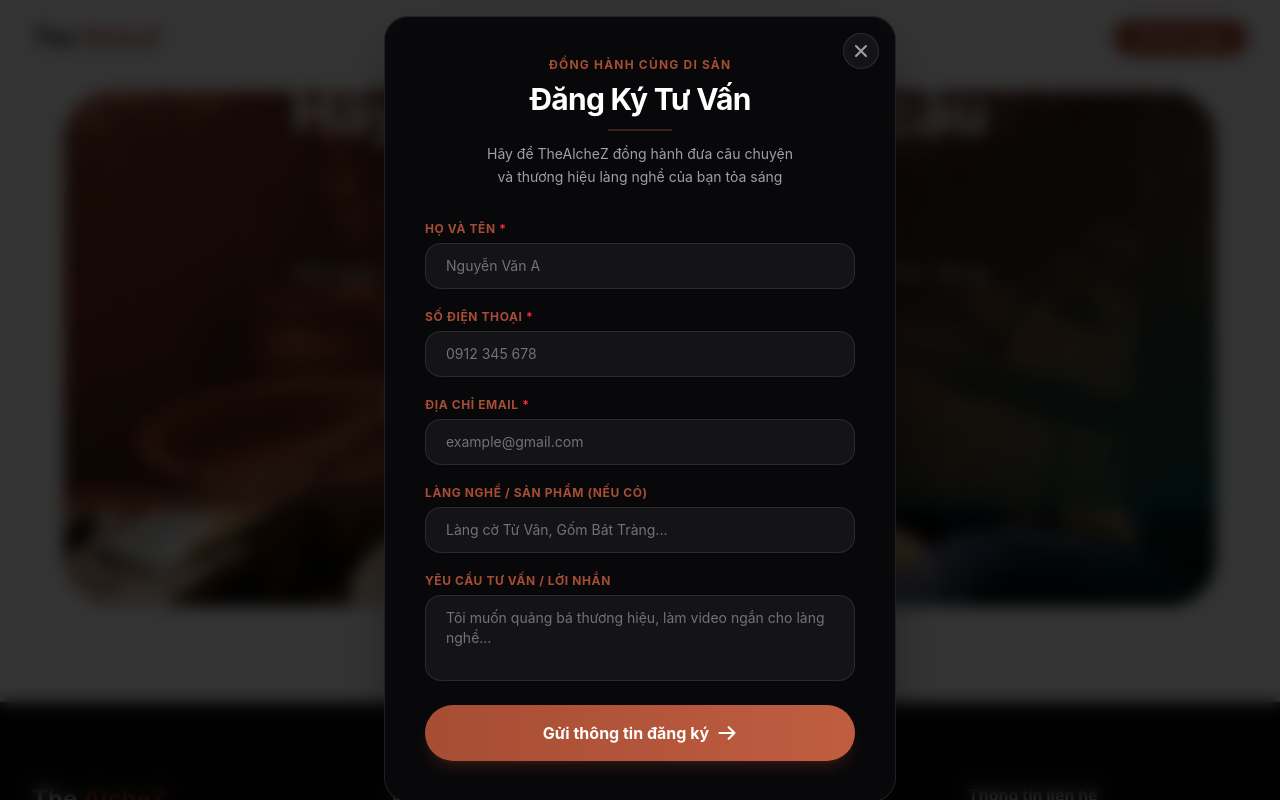
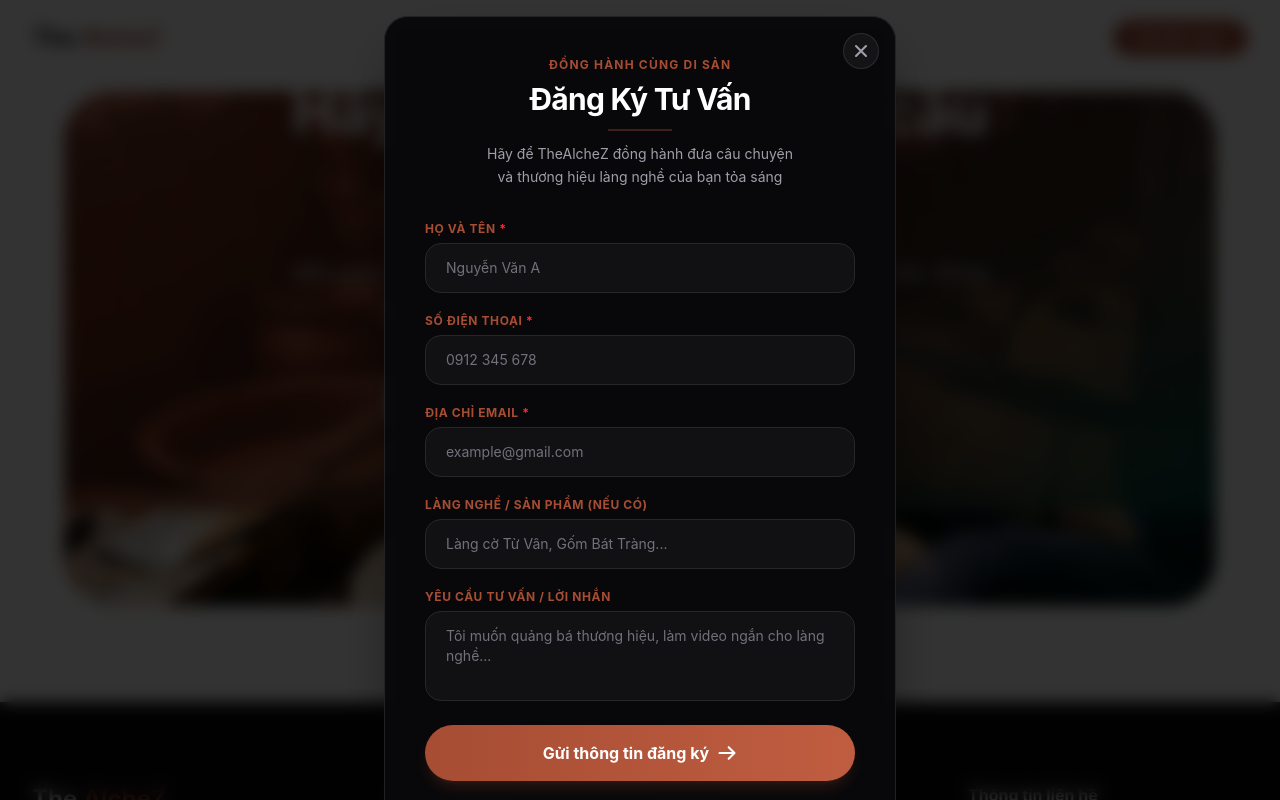
Before and after one commit to lh19022004-a11y/EXE201, a React (Vite) app: page / in a window 1280 px wide. Both pictures are taken after a click on the button "Liên hệ tư vấn ngay". Shown: the part 5005-5805 px from the top of the page. Built offline with nearby package versions, Linux system fonts and the light colour scheme.

Commit message:
design: upgrade dark inputs to premium charcoal and override Chrome autofill ugly light blue styles

```diff
--- a/src/components/RegisterModal.jsx
+++ b/src/components/RegisterModal.jsx
@@ -142,7 +142,7 @@ const RegisterModal = ({ isOpen, onClose }) => {
                   onChange={handleChange}
                   disabled={isLoading}
                   placeholder="Nguyễn Văn A"
-                  className={`w-full bg-white/5 border ${errors.name ? 'border-red-500/80 focus:border-red-500 focus:ring-red-500' : 'border-white/10 focus:border-primary focus:ring-primary/30'} rounded-2xl px-5 py-3 text-white placeholder-zinc-500 focus:outline-none focus:ring-2 transition-all text-sm`}
+                  className={`w-full bg-zinc-900/60 border ${errors.name ? 'border-red-500/80 focus:border-red-500 focus:ring-red-500' : 'border-zinc-800 focus:border-primary focus:ring-primary/20 focus:ring-4'} rounded-2xl px-5 py-3.5 text-white placeholder-zinc-500 focus:outline-none transition-all duration-300 text-sm`}
                 />
                 {errors.name && <span className="text-red-400 text-xs mt-0.5">{errors.name}</span>}
               </div>
@@ -159,7 +159,7 @@ const RegisterModal = ({ isOpen, onClose }) => {
                   onChange={handleChange}
                   disabled={isLoading}
                   placeholder="0912 345 678"
-                  className={`w-full bg-white/5 border ${errors.phone ? 'border-red-500/80 focus:border-red-500 focus:ring-red-500' : 'border-white/10 focus:border-primary focus:ring-primary/30'} rounded-2xl px-5 py-3 text-white placeholder-zinc-500 focus:outline-none focus:ring-2 transition-all text-sm`}
+                  className={`w-full bg-zinc-900/60 border ${errors.phone ? 'border-red-500/80 focus:border-red-500 focus:ring-red-500' : 'border-zinc-800 focus:border-primary focus:ring-primary/20 focus:ring-4'} rounded-2xl px-5 py-3.5 text-white placeholder-zinc-500 focus:outline-none transition-all duration-300 text-sm`}
                 />
                 {errors.phone && <span className="text-red-400 text-xs mt-0.5">{errors.phone}</span>}
               </div>
@@ -176,7 +176,7 @@ const RegisterModal = ({ isOpen, onClose }) => {
                   onChange={handleChange}
                   disabled={isLoading}
                   placeholder="example@gmail.com"
-                  className={`w-full bg-white/5 border ${errors.email ? 'border-red-500/80 focus:border-red-500 focus:ring-red-500' : 'border-white/10 focus:border-primary focus:ring-primary/30'} rounded-2xl px-5 py-3 text-white placeholder-zinc-500 focus:outline-none focus:ring-2 transition-all text-sm`}
+                  className={`w-full bg-zinc-900/60 border ${errors.email ? 'border-red-500/80 focus:border-red-500 focus:ring-red-500' : 'border-zinc-800 focus:border-primary focus:ring-primary/20 focus:ring-4'} rounded-2xl px-5 py-3.5 text-white placeholder-zinc-500 focus:outline-none transition-all duration-300 text-sm`}
                 />
                 {errors.email && <span className="text-red-400 text-xs mt-0.5">{errors.email}</span>}
               </div>
@@ -193,7 +193,7 @@ const RegisterModal = ({ isOpen, onClose }) => {
                   onChange={handleChange}
                   disabled={isLoading}
                   placeholder="Làng cờ Từ Vân, Gốm Bát Tràng..."
-                  className="w-full bg-white/5 border border-white/10 focus:border-primary focus:ring-primary/30 focus:ring-2 rounded-2xl px-5 py-3 text-white placeholder-zinc-500 focus:outline-none transition-all text-sm"
+                  className="w-full bg-zinc-900/60 border border-zinc-800 focus:border-primary focus:ring-primary/20 focus:ring-4 rounded-2xl px-5 py-3.5 text-white placeholder-zinc-500 focus:outline-none transition-all duration-300 text-sm"
                 />
               </div>
 
@@ -209,7 +209,7 @@ const RegisterModal = ({ isOpen, onClose }) => {
                   disabled={isLoading}
                   placeholder="Tôi muốn quảng bá thương hiệu, làm video ngắn cho làng nghề..."
                   rows="3"
-                  className="w-full bg-white/5 border border-white/10 focus:border-primary focus:ring-primary/30 focus:ring-2 rounded-2xl px-5 py-3 text-white placeholder-zinc-500 focus:outline-none transition-all text-sm resize-none"
+                  className="w-full bg-zinc-900/60 border border-zinc-800 focus:border-primary focus:ring-primary/20 focus:ring-4 rounded-2xl px-5 py-3.5 text-white placeholder-zinc-500 focus:outline-none transition-all duration-300 text-sm resize-none"
                 />
               </div>
 
--- a/src/index.css
+++ b/src/index.css
@@ -37,3 +37,15 @@
     @apply text-xl md:text-2xl font-bold mb-4;
   }
 }
+
+/* Fix Chrome Autofill light blue background on dark inputs */
+input:-webkit-autofill,
+input:-webkit-autofill:hover,
+input:-webkit-autofill:focus,
+textarea:-webkit-autofill,
+textarea:-webkit-autofill:hover,
+textarea:-webkit-autofill:focus {
+  -webkit-text-fill-color: #ffffff !important;
+  -webkit-box-shadow: 0 0 0px 1000px #09090b inset !important;
+  transition: background-color 5000s ease-in-out 0s;
+}
```
